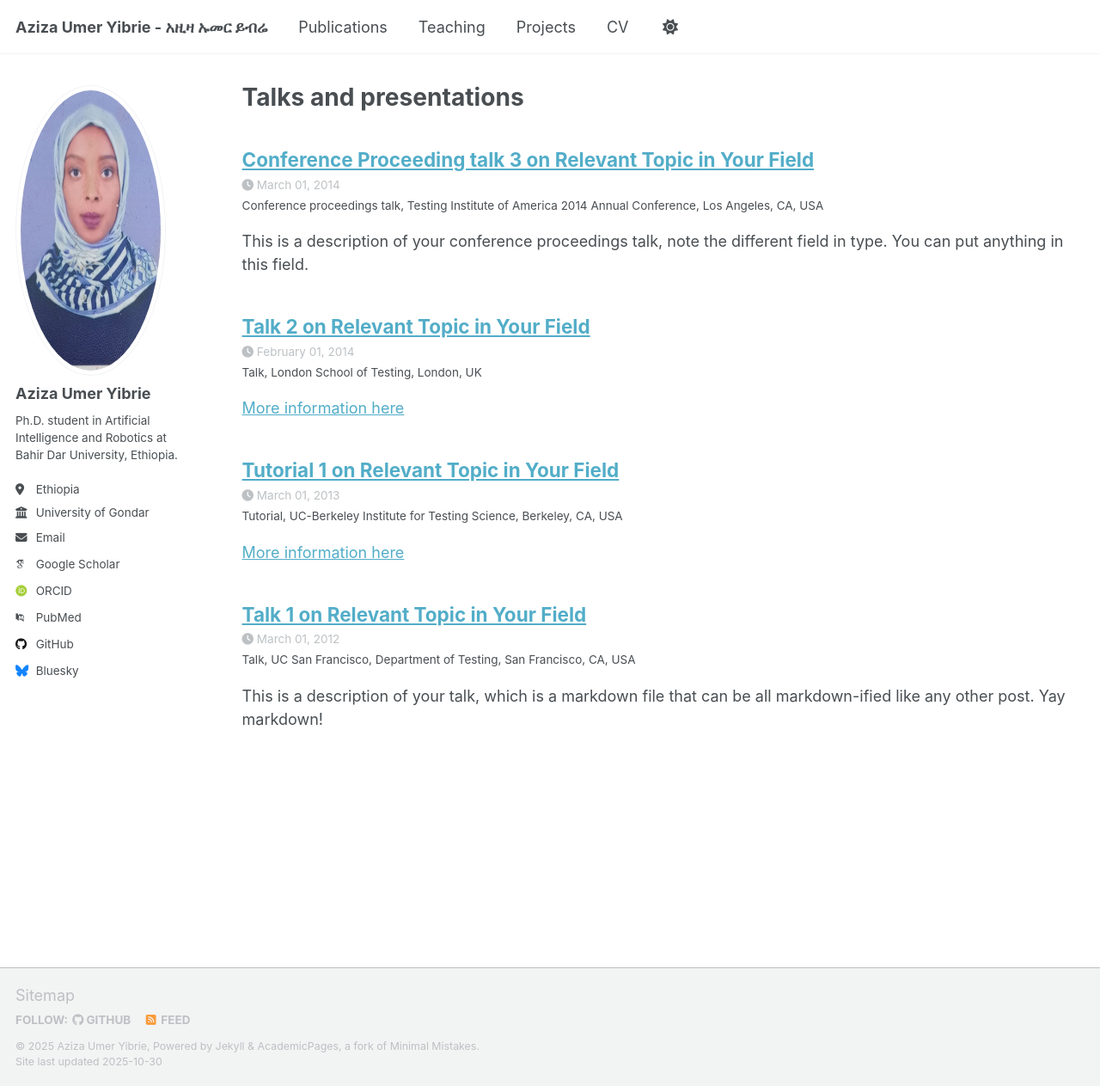
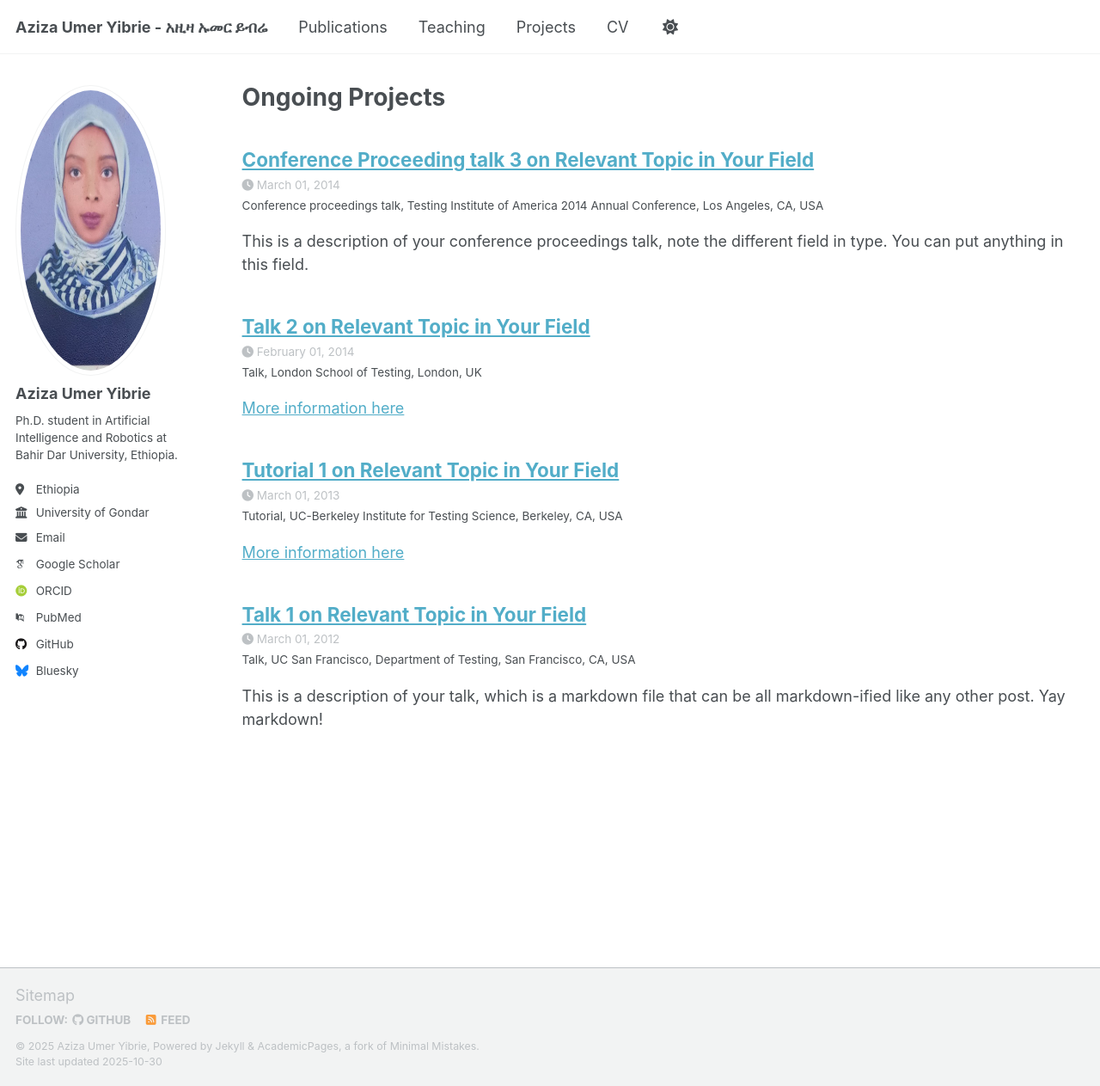
Before and after one commit to AzizaUmer/azizaumer.github.io, a Jekyll site: the page built from _pages/projects.html, in a window 1280 px wide and 1263 px high. Shown: the whole window at 86% size. Built offline with Jekyll 4.4.1, drawn with Linux system fonts in a browser that asks for light colours; some web fonts are replaced; a script that is not in the unit is left out.

Commit message:
Update and rename talks.html to projects.html

```diff
--- a/_pages/talks.html
+++ b/_pages/projects.html
@@ -1,7 +1,7 @@
 ---
 layout: archive
-title: "Talks and presentations"
-permalink: /talks/
+title: "Ongoing Projects"
+permalink: /projects/
 author_profile: true
 ---
 
```
